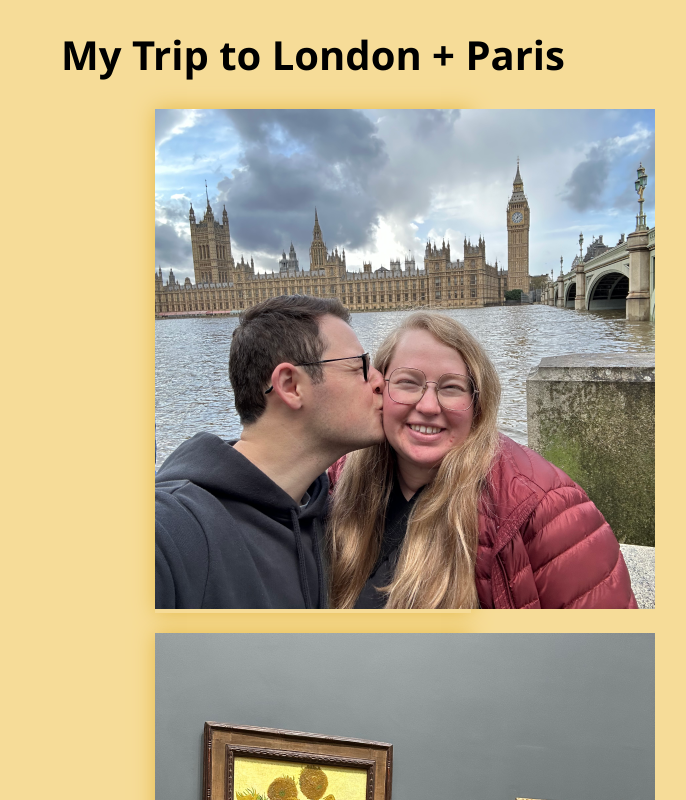
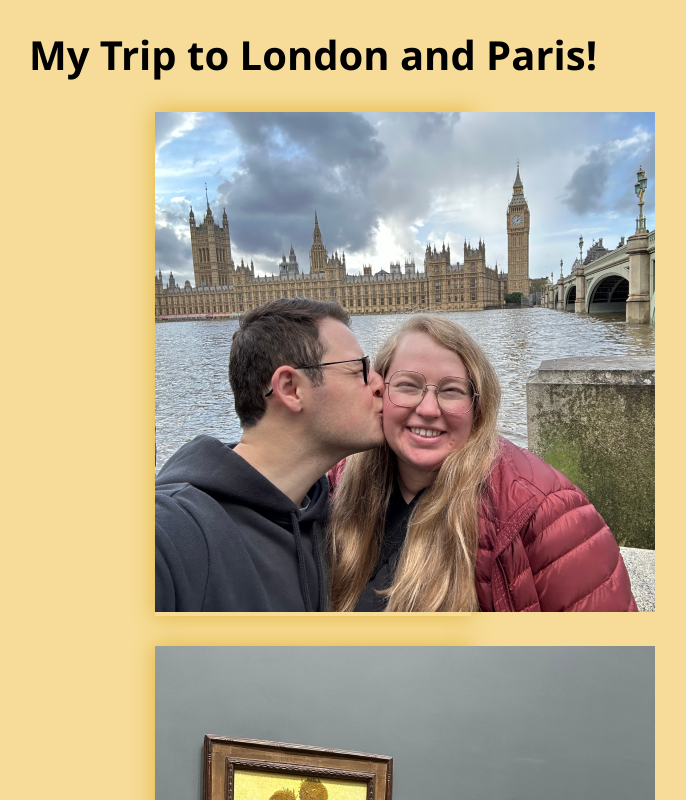
Before and after one commit to sarahbroida/scrollreveal, a plain HTML site: page index.html in a window 1280 px wide. Shown: the top 800 px of the page, without its empty margins (327-1013 px from the left). Drawn offline with nearby package versions, Linux system fonts and the light colour scheme.

Commit message:
Fixed ScrollReveal and Finalized

```diff
--- a/index.html
+++ b/index.html
@@ -6,14 +6,10 @@
     <meta http-equiv="X-UA-Compatible" content="ie=edge">
     <title>Title</title>
     <link rel="stylesheet" href="screen.css">
-    <script src="index.js"></script>
     <script src="https://unpkg.com/scrollreveal"></script>
-    <script>
-      ScrollReveal(options);
-    </script>
   </head>
   <body>
-    <h1>My Trip to London + Paris</h1>
+    <h1>My Trip to London and Paris!</h1>
     <section class="BigBen">
       <img alt="Selfie of me and my fiance at Big Ben in London" src="Images/BigBen.png" />
     </section>
@@ -29,5 +25,6 @@
     <section class="Croissant">
       <img alt="Picture of a half eaten croissant" src="Images/Croissant.png" />
     </section>
+    <script src="index.js"></script>
   </body>
 </html>
--- a/index.js
+++ b/index.js
@@ -1,18 +1,30 @@
 // Add JavaScript below
 
 
-window.onload = function() {
-ScrollReveal().reveal('.BigBen' , {delay: 500} , {duration: 5000});
-ScrollReveal().reveal('.VanGoghSunflowers' , {delay: 1000} , {duration: 1000});
-ScrollReveal().reveal('.AfternoonTea' , {delay: 1100} , {duration: 11000});
-ScrollReveal().reveal('.EiffelTower_Selfie' , {delay: 900} , {duration: 90});
-ScrollReveal().reveal('.Croissant' , {delay: 700} , {duration: 7000});
-}
+// Big Ben Image
+ScrollReveal().reveal('.BigBen' , {distance: '50 px' , origin: 'top' , duration: 3000});
+
+// Van Gogh Sunflowers Image
+ScrollReveal().reveal('.VanGoghSunflowers' , {delay: 1500 , duration:1000 , rotate: {x: -20, y: 0, z: -20} , opacity: 0.2});
+
+// Afternoon Tea Image
+ScrollReveal().reveal('.AfternoonTea' , {delay: 1000 , distance: '1000 px' , origin: 'left' , duration: 3000});
+
+// Eiffel Tower Image
+ScrollReveal().reveal('.EiffelTower_Selfie' , {delay: 1500 , distance: '1000 px' , origin: 'right' , duration: 2000});
+
+// Croissant Image
+ScrollReveal().reveal('.Croissant' , {delay: 2500 , rotate: {x: 80, y:0, z:0} , duration: 3000});
 
 
-
-
-
+/*
+window.onload = function() {
+    ScrollReveal().reveal('.BigBen' , {delay: 500} , {duration: 5000});
+    ScrollReveal().reveal('.VanGoghSunflowers' , {delay: 1000} , {duration: 1000});
+    ScrollReveal().reveal('.AfternoonTea' , {delay: 1100} , {duration: 11000});
+    ScrollReveal().reveal('.EiffelTower_Selfie' , {delay: 900} , {duration: 90});
+    ScrollReveal().reveal('.Croissant' , {delay: 700} , {duration: 7000});
+    }
 
 
 /*
--- a/screen.css
+++ b/screen.css
@@ -14,6 +14,6 @@
 section {
     display: block;
     width: 25%;
-    margin: 20px auto 20px auto;
-    box-shadow: 0px 0px 20px #E4B949;
+    margin: 30px auto 30px auto;
+    box-shadow: 0px 0px 20px 2px #E4B949;
 }
```
